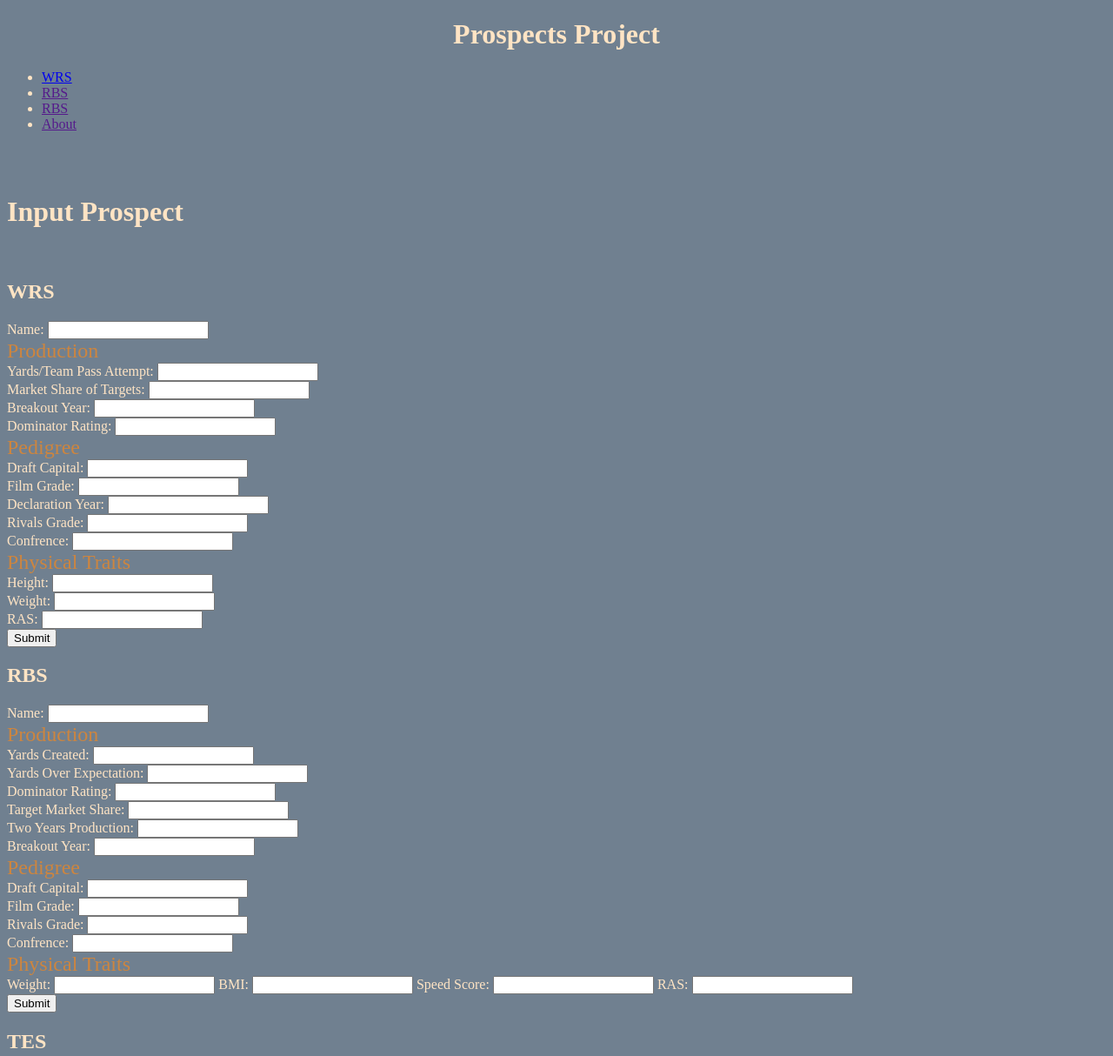
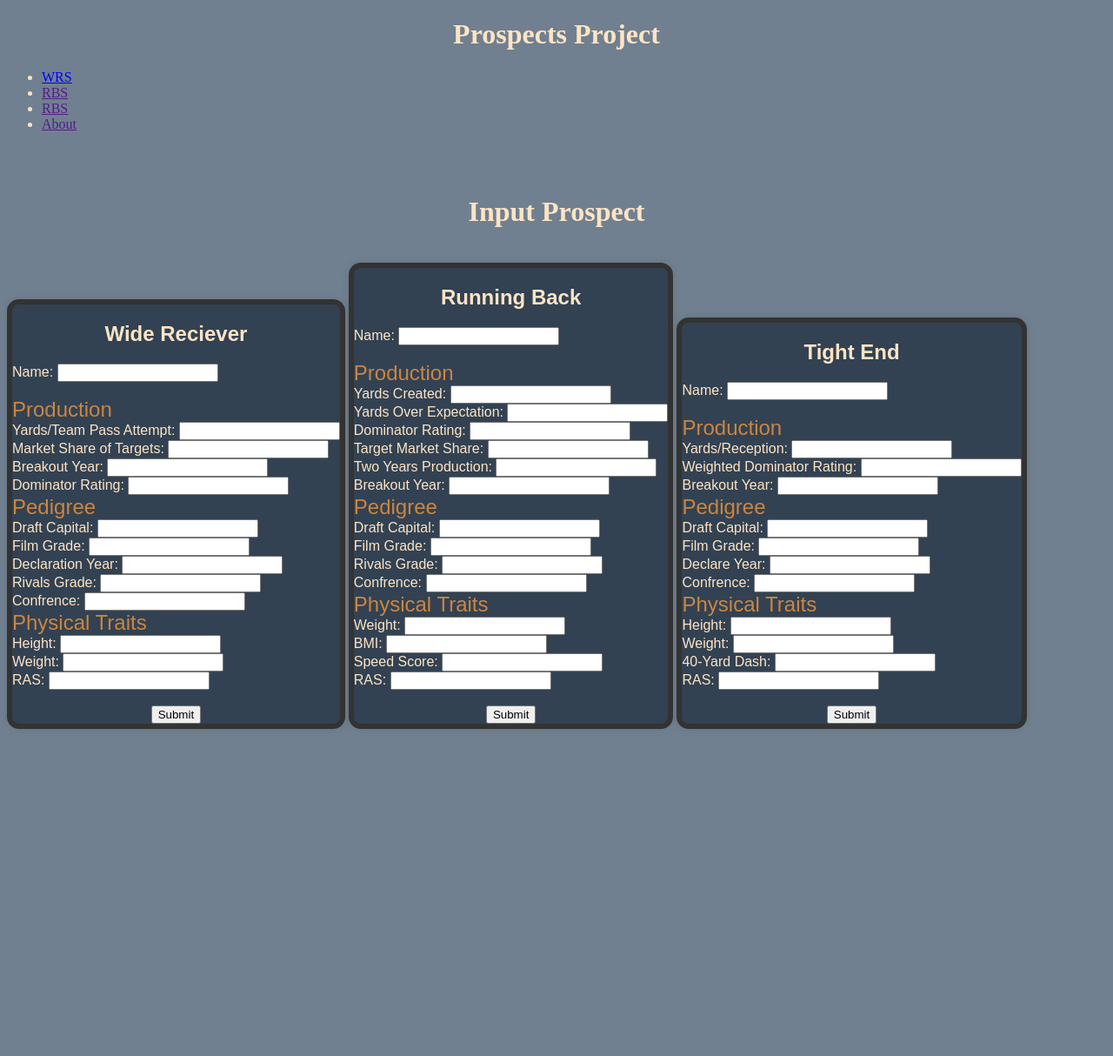
Before and after one commit to cmstill/prospects-project-UI, a website: page index.html in a window 1280 px wide. Shown: the top 1214 px of the page at 87% size. After the commit the page ends 846 px from the top, so only its background shows below. Drawn offline with Linux system fonts and the light colour scheme.

Commit message:
added margin/styling to prospect form divs

```diff
--- a/index.html
+++ b/index.html
@@ -32,11 +32,11 @@
 	<br>
 	<div id="WRSform" class="front-page-prospect-form">
 		<h2>
-			WRS
+			Wide Reciever
 		</h2>
 		<form>
 			Name: <input type="text">
-			<br>
+			<br><br>
 			<span class="prospect-form-subheader">Production</span>
 			<br>
 			Yards/Team Pass Attempt: <input type="number">
@@ -66,18 +66,21 @@
 			Weight: <input type="number">
 			<br>
 			RAS: <input type="number">
-			<br>
-			<button>Submit</button>
+			<br><br>
+			<div class="prospect-form-submit-button">
+				<button class="prospect-form-submit-button">Submit</button>
+			</div>
+
 			<!-- This button will eventually submit all the above information as a new WR via the WR api route-->
 		</form>
 	</div>
 	<div id="RBSform" class="front-page-prospect-form">
 		<h2>
-			RBS
+			Running Back
 		</h2>
 		<form>
 			Name: <input type="text">
-			<br>
+			<br><br>
 			<span class="prospect-form-subheader">Production</span>
 			<br>
 			Yards Created: <input type="number">
@@ -105,20 +108,26 @@
 			<span class="prospect-form-subheader">Physical Traits</span>
 			<br>
 			Weight: <input type="number">
+			<br>
 			BMI: <input type="number">
+			<br>
 			Speed Score: <input type="number">
+			<br>
 			RAS: <input type="number">
-			<br>
-			<button>Submit</button> <!-- same as above for this button but for RB-->
+			<br><br>
+			<div class="prospect-form-submit-button">
+				<button class="prospect-form-submit-button">Submit</button>
+			</div>
+			 <!-- same as above for this button but for RB-->
 		</form>
 	</div>
 	<div id="TESform" class="front-page-prospect-form">
 		<h2>
-			TES
+			Tight End
 		</h2>
 		<form>
 			Name: <input type="text">
-			<br>
+			<br><br>
 			<span class="prospect-form-subheader">Production</span>
 			<br>
 			Yards/Reception: <input type="number">
@@ -130,17 +139,26 @@
 			<span class="prospect-form-subheader">Pedigree</span>
 			<br>
 			Draft Capital: <input type="number">
+			<br>
 			Film Grade: <input type="number">
+			<br>
 			Declare Year: <input type="number">
+			<br>
 			Confrence: <input type="text">
 			<br>
 			<span class="prospect-form-subheader">Physical Traits</span>
 			<br>
 			Height: <input type="number">
+			<br>
 			Weight: <input type="number">
+			<br>
 			40-Yard Dash: <input type="number">
+			<br>
 			RAS: <input type="number">
-			<button>Submit</button><!-- same as above for this button but for TE-->
+			<br><br>
+			<div class="prospect-form-submit-button">
+				<button>Submit</button> <!-- same as above for this button but for TE-->
+			</div>
 		</form>
 	</div>
 
--- a/style.css
+++ b/style.css
@@ -11,3 +11,28 @@ header {
 	font-size: 1.5em;
 	color: peru
 }
+
+.front-page-prospect-form {
+	width: auto;
+	margin: auto;
+	padding: auto;
+	border: 6px solid #333;
+	border-radius: 14px;
+	box-shadow: 0 0 10px rgba(0, 0, 0, 0.1);
+	font-family: Arial, sans-serif;
+	display: inline-block;
+	background-color: rgb(50, 66, 83);
+
+}
+
+h2 {
+	text-align: center;
+}
+
+#prospects-header {
+	text-align: center;
+}
+
+.prospect-form-submit-button {
+	text-align: center;
+}
```
